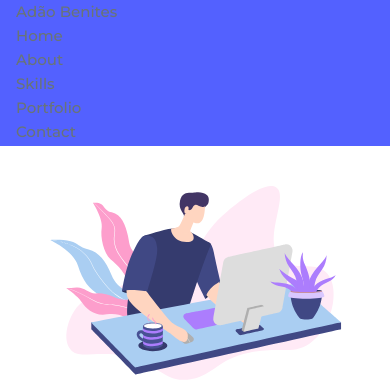
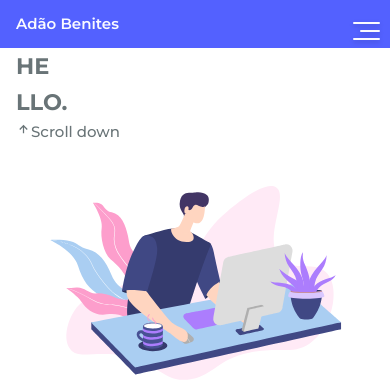
Before and after one commit to AdaoBJr/Portfolio, a React (Create React App) app: page / in a window 390 px wide. Shown: the top 380 px of the page. Built offline with nearby package versions, Linux system fonts and the light colour scheme; the HTML template or start-up script is replaced by a standard one.

Commit message:
style: :sparkles: added NAV CSS - Menu Burger / List Menu

```diff
--- a/src/App.css
+++ b/src/App.css
@@ -137,3 +137,138 @@ img {
   z-index: var(--z-fixed);
   background-color: var(--first-color);
 }
+
+/*===== NAV =====*/
+.nav {
+  height: var(--header-height);
+  display: flex;
+  justify-content: space-between;
+  align-items: center;
+}
+
+@media screen and (max-width: 768px) {
+  .navMenu {
+      position: fixed;
+      top: var(--header-height);
+      right: -100%;
+      width: 80%;
+      height: 100%;
+      padding: 2rem;
+      border-radius: .50rem 0 0 .50rem;
+      background-color: rgba(255,255,255,.3);
+      backdrop-filter: blur(10px);
+      transition: .5s;
+  }
+}
+
+.navItem {
+  margin-bottom: var(--mb-4);
+}
+
+.navLink {
+  font-weight: 600;
+  color: var(--dark-color);
+  padding: 5px 7px;
+  border-radius: .50rem;
+  transition: 0.5s;
+}
+
+.navLink:hover {
+  color: var(--first-color);
+  background-color: var(--white-color);
+  box-shadow: 0 2px 10px rgba(35,0,77,.2);
+}
+
+.navLogo {
+  color: var(--white-color);
+  font-weight: 600;
+}
+
+.icon {
+  opacity: 1;
+  position: absolute;
+  top: 20px;
+  right: 0px;
+  width: 40px;
+  height: 25px;
+  z-index: 1;
+  cursor: pointer;
+}
+
+.hamburguer {
+  position: absolute;
+  top: 10px;
+  right: 10px;
+  width: 20px;
+  height: 2px;
+  border-radius: 1rem;
+  background-color: var(--white-color);
+  box-shadow: 0 2px 5px rgba(0, 0, 0, 0.2);
+  transition: 0.5s;
+  cursor: pointer;
+}
+
+.hamburguer:before {
+  content: '';
+  position: absolute;
+  margin-top: 20%;
+  right: 0;
+  top: -12px;
+  width: 27px;
+  height: 2px;
+  border-radius: 1rem;
+  background-color: var(--white-color);
+  box-shadow: 0 2px 5px rgba(0, 0, 0, 0.2);
+  transition: 0.5s;
+  cursor: pointer;
+}
+
+.hamburguer:after {
+  content: '';
+  position: absolute;
+  margin-top: -20%;
+  right: 0;
+  top: 12px;
+  width: 27px;
+  height: 2px;
+  border-radius: 1rem;
+  background-color: var(--white-color);
+  box-shadow: 0 2px 5px rgba(0, 0, 0, 0.2);
+  transition: 0.5s;
+  cursor: pointer;
+}
+
+.iconActive .hamburguer {
+  background: transparent;
+  box-shadow: 0 2px 5px transparent;
+}
+
+.iconActive .hamburguer:before {
+  top: -6px;
+  background-color: var(--white-color);
+  transform: rotate(225deg);
+  box-shadow: 0 -2px 5px rgba(0, 0, 0, 0.2);
+}
+
+.iconActive .hamburguer:after {
+  top: 2px;
+  background-color: var(--white-color);
+  transform: rotate(135deg);
+  box-shadow: 0 -2px 5px rgba(0, 0, 0, 0.2);
+}
+
+/*=== Show menu ===*/
+.show {
+  right: 0;
+}
+
+/*Active menu*/
+.active::after {
+  position: absolute;
+  content: "";
+  width: 100%;
+  height: .18rem;
+  left: 0;
+  top: 2rem;
+  background-color: var(--first-color);
+}
```
